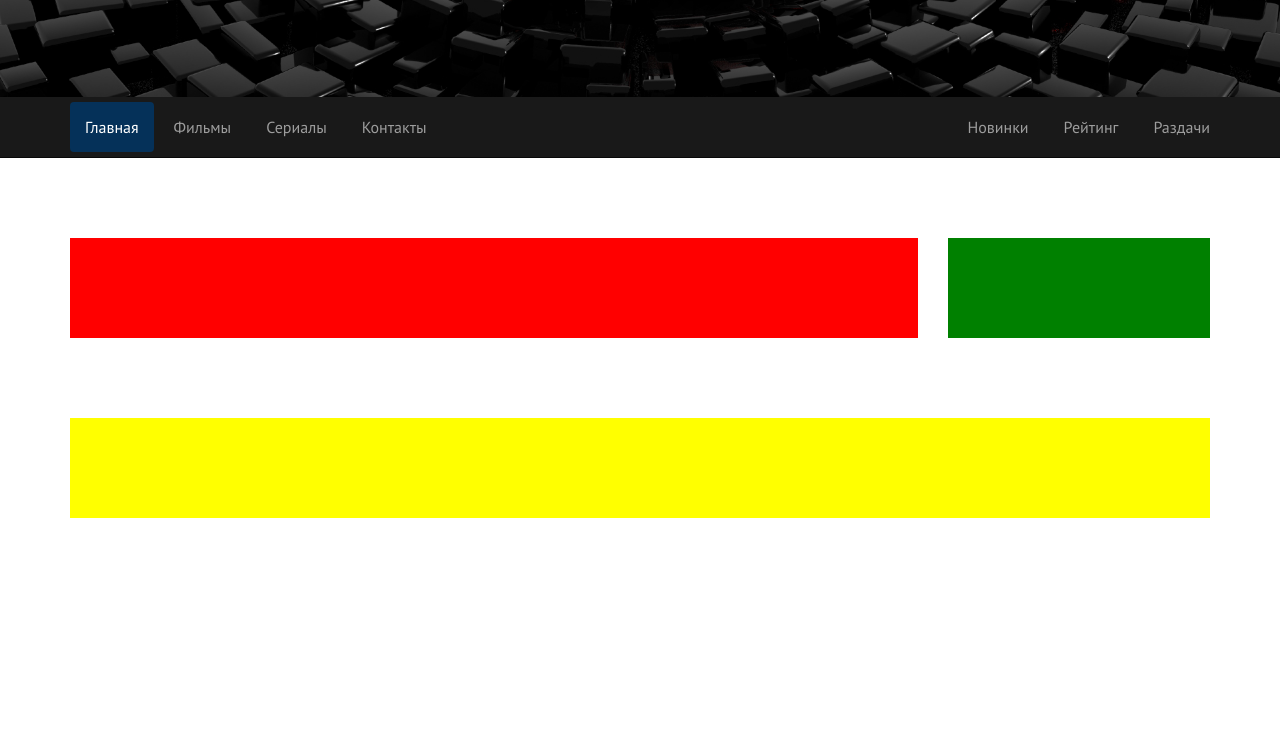
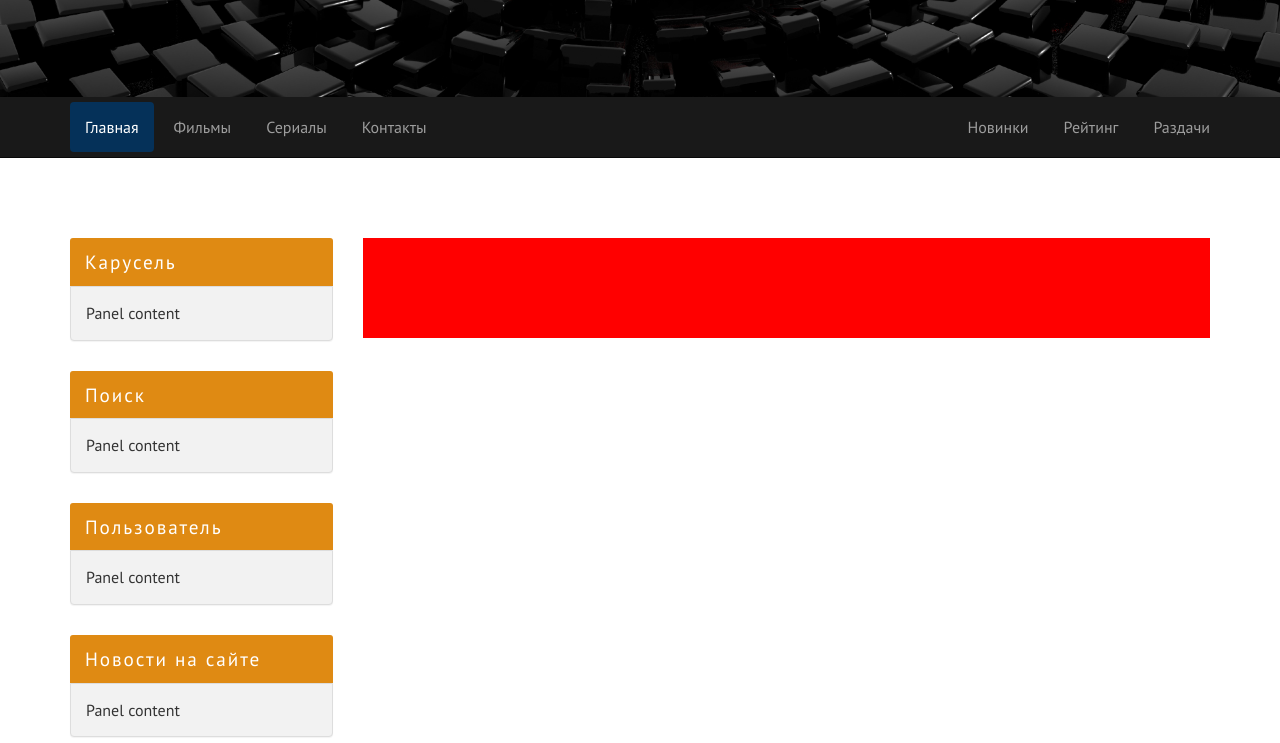
Before and after one commit to AliaksandraLiamnitskaya/kinozal-template-init-project, a website: page index.html in a window 1280 px wide. Shown: the part 209-952 px from the top of the page. Before the commit the page ends 800 px from the top, so only its background shows below. Drawn offline with Linux system fonts and the light colour scheme.

Commit message:
Глобальные блоки и aside

```diff
--- a/assets/scss/_bootstrap-theming.scss
+++ b/assets/scss/_bootstrap-theming.scss
@@ -61,3 +61,23 @@
   float: none;
   margin-right: 0;
 }
+
+.panel {
+border: none;
+background-color: darken($color-light, 5%);
+margin-bottom: $gap*2;
+
+  &-info > .panel-heading {
+      color: $color-light;
+      background-color: $color-accent;
+      border: none;
+      font-size: 1.2rem;
+      letter-spacing: 0.1em;
+      }
+
+      &-body {
+        border: 1px solid $color-gray;
+        border-radius: 0 0 4px 4px;
+      }
+
+}
--- a/assets/scss/_sidebar.scss
+++ b/assets/scss/_sidebar.scss
@@ -1,3 +1,7 @@
 .left-sidebar {
     @extend %margin-bottom-ld;
 }
+
+.panel:last-child {
+    margin-bottom: 0;
+}
--- a/index.html
+++ b/index.html
@@ -66,16 +66,53 @@
 
 	<div class="container">
 		<div class="row">
-		<main class="main col-lg-9" >
+			<main class="main col-lg-9 col-lg-push-3 col-md-8 col-md-push-4">
 				<div style="background-color: red; height: 100px;"></div>
 			</main>
-		<aside class="left-sidebar col-lg-3" >
-		<div style="background-color: green; height: 100px;"></div>
+			<aside class="left-sidebar col-lg-3 col-lg-pull-9 col-md-4 col-md-pull-8">
+
+				<div class="vertical-carousel panel panel-info">
+					<div class="panel-heading">Карусель</div>
+					<div class="panel-body">
+						Panel content
+					</div>
+
+				</div>
+				<div class="site-search panel panel-info">
+					<div class="panel-heading">Поиск</div>
+					<div class="panel-body">
+						Panel content
+					</div>
+				</div>
+				<div class="user-login panel panel-info">
+					<div class="panel-heading">Пользователь</div>
+					<div class="panel-body">
+						Panel content
+					</div>
+				</div>
+
+				<div class="site-news panel panel-info">
+					<div class="panel-heading">Новости на сайте</div>
+					<div class="panel-body">
+						Panel content
+					</div>
+				</div>
+
+				<div class="top-films panel panel-info">
+					<div class="panel-heading">Рейтинг фильмов</div>
+					<div class="panel-body">
+						Panel content
+					</div>
+				</div>
+
+
+
+
 			</aside>
 		</div>
 	</div>
 
-<div class="footer" >
+	<div class="footer">
 		<div class="container">
 			<div class="row">
 				<div class="col-lg-12">
```
Also changed, not shown: assets/css/style.css. Lines whose indentation alone changed are shown as unchanged.
